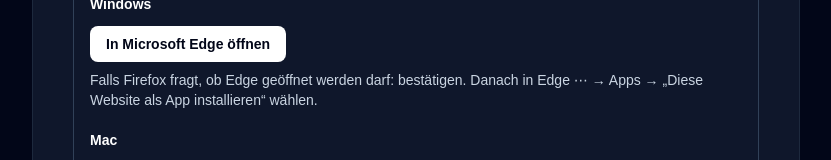
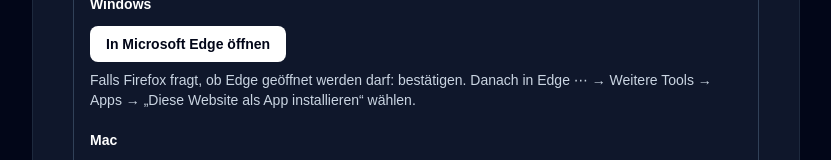
Before and after one commit to Davidbi08/schach-plattform, a Next.js app: page /installieren in a window 1280 px wide. Shown: the part 628-788 px from the top of the page, without its empty margins (224-1055 px from the left). Built offline with nearby package versions, Linux system fonts and the light colour scheme.

Commit message:
Clarify Edge app installation menu
Add the full menu path for installing the website as an app in Edge.

```diff
--- a/app/installieren/page.tsx
+++ b/app/installieren/page.tsx
@@ -88,7 +88,7 @@
               <div>
                 <p><strong className="text-white">Windows</strong></p>
                 <a href={edgeIntentUrl} className={buttonClass}>In Microsoft Edge öffnen</a>
-                <p className="mt-2">Falls Firefox fragt, ob Edge geöffnet werden darf: bestätigen. Danach in Edge ⋯ → Apps → „Diese Website als App installieren“ wählen.</p>
+                <p className="mt-2">Falls Firefox fragt, ob Edge geöffnet werden darf: bestätigen. Danach in Edge ⋯ → Weitere Tools → Apps → „Diese Website als App installieren“ wählen.</p>
               </div>
               <div>
                 <p><strong className="text-white">Mac</strong></p>
```
